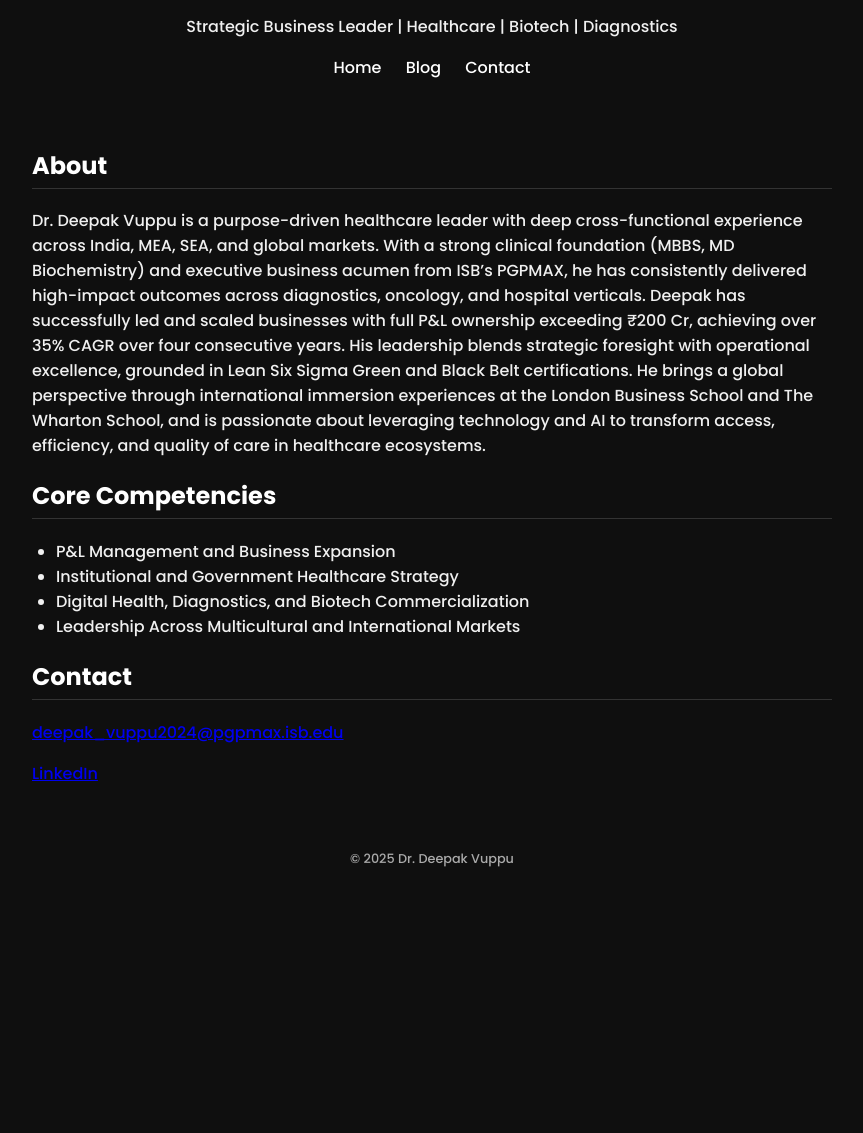
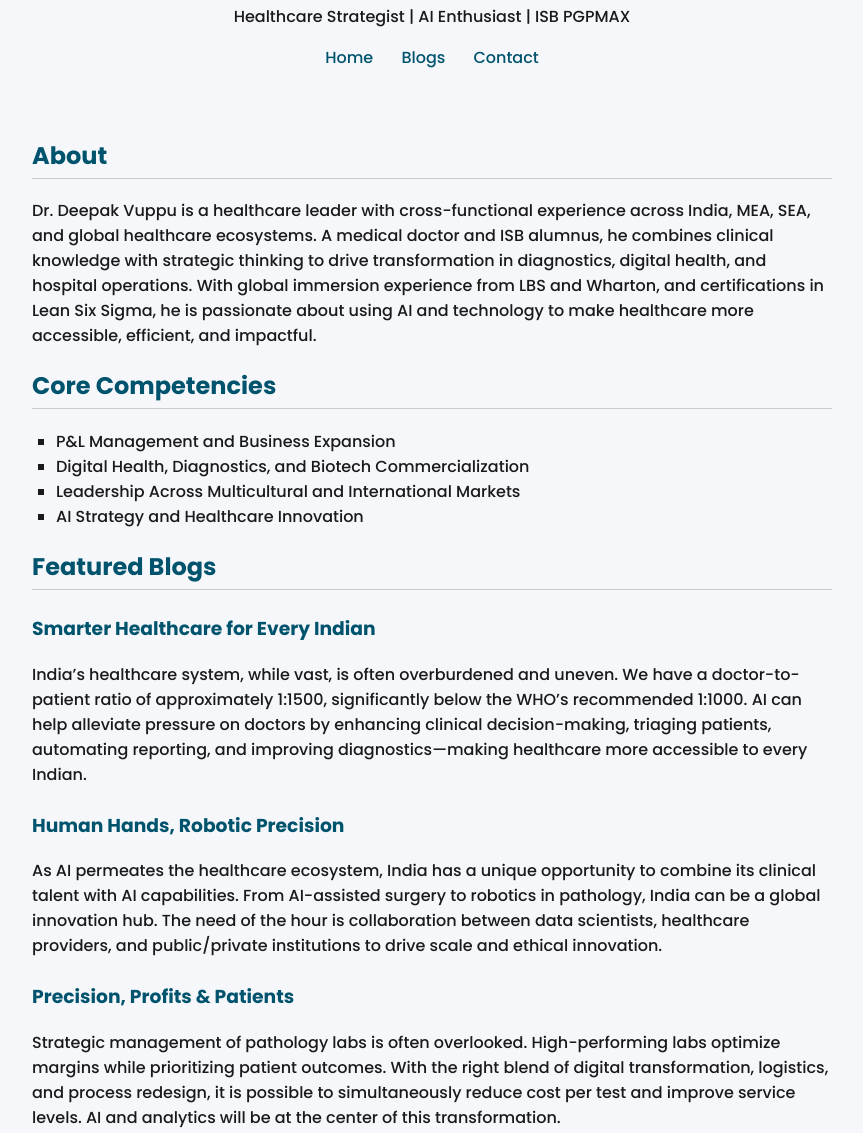
Before and after one commit to Vuppudeepak/vuppudeepak.github.io, a plain HTML site: page index.html in a window 1280 px wide. Shown: the part 1460-2593 px from the top of the page, without its empty margins (208-1071 px from the left). Before the commit the page ends 2344 px from the top, so only its background shows below. Drawn offline with Linux system fonts and the light colour scheme.

Commit message:
Add files via upload

```diff
--- a/assets/styles.css
+++ b/assets/styles.css
@@ -1,11 +1,11 @@
 
 :root {
-  --bg: #0f0f0f;
-  --text: #f0f0f0;
-  --accent: #ffffff;
+  --bg: #f5f7fa;
+  --text: #1a1a1a;
+  --accent: #00536d;
 }
 
-[data-theme="dark"] {
+[data-theme="light"] {
   background-color: var(--bg);
   color: var(--text);
   font-family: 'Poppins', sans-serif;
@@ -32,8 +32,8 @@ header {
 }
 
 .profile-photo img {
-  width: 150px;
-  height: 150px;
+  width: 140px;
+  height: 140px;
   border-radius: 50%;
   object-fit: cover;
   border: 3px solid #fff;
@@ -41,7 +41,7 @@ header {
 }
 
 nav a {
-  margin: 0 10px;
+  margin: 0 12px;
   color: var(--accent);
   text-decoration: none;
   font-weight: 500;
@@ -55,12 +55,17 @@ main {
 
 h2 {
   color: var(--accent);
-  border-bottom: 1px solid #333;
+  border-bottom: 1px solid #ccc;
   padding-bottom: 0.3rem;
 }
 
+article h3 {
+  color: #00536d;
+  margin-top: 1.5rem;
+}
+
 ul {
-  list-style-type: disc;
+  list-style-type: square;
   padding-left: 1.5rem;
 }
 
@@ -68,5 +73,5 @@ footer {
   text-align: center;
   padding: 1rem;
   font-size: 0.8rem;
-  color: #aaa;
+  color: #777;
 }
--- a/index.html
+++ b/index.html
@@ -1,6 +1,6 @@
 
 <!DOCTYPE html>
-<html lang="en" data-theme="dark">
+<html lang="en" data-theme="light">
 <head>
   <meta charset="UTF-8" />
   <meta name="viewport" content="width=device-width, initial-scale=1.0"/>
@@ -11,16 +11,16 @@
 <body>
   <header>
     <div class="banner">
-      <img src="assets/banner.jpg" alt="Healthcare Professional Banner" />
+      <img src="assets/banner.jpg" alt="Healthcare AI Banner" />
     </div>
     <div class="profile-photo">
       <img src="assets/profile.jpg" alt="Dr. Deepak Vuppu" />
     </div>
     <h1>Dr. Deepak Vuppu</h1>
-    <p>Strategic Business Leader | Healthcare | Biotech | Diagnostics</p>
+    <p>Healthcare Strategist | AI Enthusiast | ISB PGPMAX</p>
     <nav>
       <a href="index.html">Home</a>
-      <a href="blog.html">Blog</a>
+      <a href="#blogs">Blogs</a>
       <a href="#contact">Contact</a>
     </nav>
   </header>
@@ -28,21 +28,42 @@
   <main>
     <section>
       <h2>About</h2>
-      <p>Dr. Deepak Vuppu is a purpose-driven healthcare leader with deep cross-functional experience across India, MEA, SEA, and global markets. With a strong clinical foundation (MBBS, MD Biochemistry) and executive business acumen from ISB’s PGPMAX, he has consistently delivered high-impact outcomes across diagnostics, oncology, and hospital verticals.
+      <p>Dr. Deepak Vuppu is a healthcare leader with cross-functional experience across India, MEA, SEA, and global healthcare ecosystems. A medical doctor and ISB alumnus, he combines clinical knowledge with strategic thinking to drive transformation in diagnostics, digital health, and hospital operations.
 
-Deepak has successfully led and scaled businesses with full P&L ownership exceeding ₹200 Cr, achieving over 35% CAGR over four consecutive years. His leadership blends strategic foresight with operational excellence, grounded in Lean Six Sigma Green and Black Belt certifications.
-
-He brings a global perspective through international immersion experiences at the London Business School and The Wharton School, and is passionate about leveraging technology and AI to transform access, efficiency, and quality of care in healthcare ecosystems.</p>
+With global immersion experience from LBS and Wharton, and certifications in Lean Six Sigma, he is passionate about using AI and technology to make healthcare more accessible, efficient, and impactful.</p>
     </section>
 
     <section>
       <h2>Core Competencies</h2>
       <ul>
         <li>P&L Management and Business Expansion</li>
-        <li>Institutional and Government Healthcare Strategy</li>
         <li>Digital Health, Diagnostics, and Biotech Commercialization</li>
         <li>Leadership Across Multicultural and International Markets</li>
+        <li>AI Strategy and Healthcare Innovation</li>
       </ul>
+    </section>
+
+    <section id="blogs">
+
+<section>
+  <h2>Featured Blogs</h2>
+
+  <article id="vyus">
+    <h3>Smarter Healthcare for Every Indian</h3>
+    <p>India’s healthcare system, while vast, is often overburdened and uneven. We have a doctor-to-patient ratio of approximately 1:1500, significantly below the WHO’s recommended 1:1000. AI can help alleviate pressure on doctors by enhancing clinical decision-making, triaging patients, automating reporting, and improving diagnostics—making healthcare more accessible to every Indian.</p>
+  </article>
+
+  <article id="robotic">
+    <h3>Human Hands, Robotic Precision</h3>
+    <p>As AI permeates the healthcare ecosystem, India has a unique opportunity to combine its clinical talent with AI capabilities. From AI-assisted surgery to robotics in pathology, India can be a global innovation hub. The need of the hour is collaboration between data scientists, healthcare providers, and public/private institutions to drive scale and ethical innovation.</p>
+  </article>
+
+  <article id="pl">
+    <h3>Precision, Profits & Patients</h3>
+    <p>Strategic management of pathology labs is often overlooked. High-performing labs optimize margins while prioritizing patient outcomes. With the right blend of digital transformation, logistics, and process redesign, it is possible to simultaneously reduce cost per test and improve service levels. AI and analytics will be at the center of this transformation.</p>
+  </article>
+</section>
+
     </section>
 
     <section id="contact">
```
Also changed, not shown: assets/banner.jpg.
